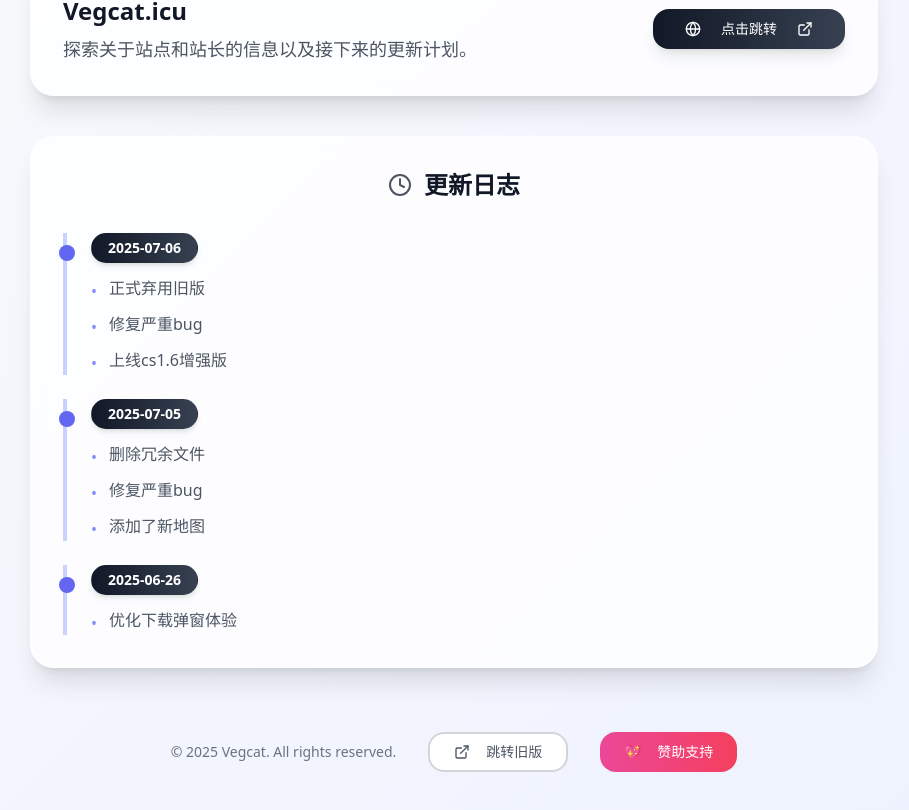
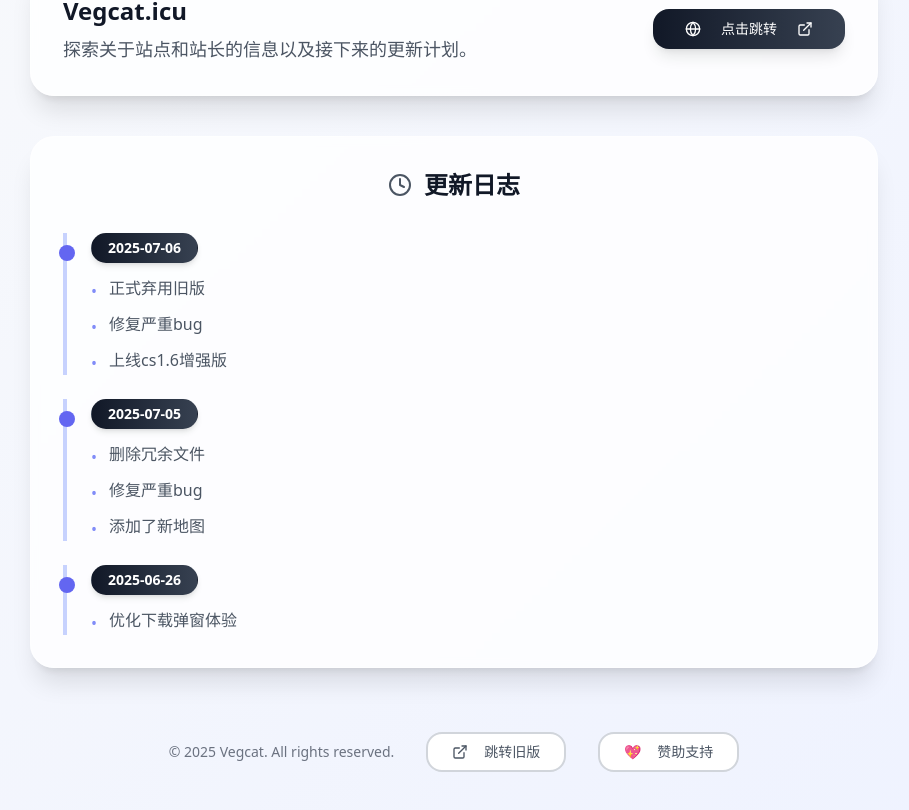
Before and after one commit to TwoOctober/lcy-, a Next.js app: page / in a window 1280 px wide. Shown: the part 2181-2991 px from the top of the page, without its empty margins (186-1095 px from the left). Built offline with nearby package versions, Linux system fonts and the light colour scheme.

Commit message:
feat: refine sponsor button style and interactions
Simplify icon, adjust button text, align button spacing,
add subtle hover effect, reorder button placement.

Co-authored-by: Vegcat <64719005+TwoOctober@users.noreply.github.com>

```diff
--- a/app/page.tsx
+++ b/app/page.tsx
@@ -658,7 +658,8 @@ export default function GameDownloadSite() {
               </Button>
               <Button
                 onClick={() => setIsSponsorDialogOpen(true)}
-                className="px-6 py-2 text-sm bg-gradient-to-r from-pink-500 to-rose-500 hover:from-pink-600 hover:to-rose-600 text-white rounded-2xl flex items-center transition-all duration-300 group"
+                variant="outline"
+                className="px-6 py-2 text-sm border-2 border-gray-300 text-gray-600 hover:bg-gray-50 hover:border-gray-400 rounded-2xl flex items-center transition-all duration-300 group"
               >
                 <span className="mr-2">💖</span>
                 赞助支持
```
